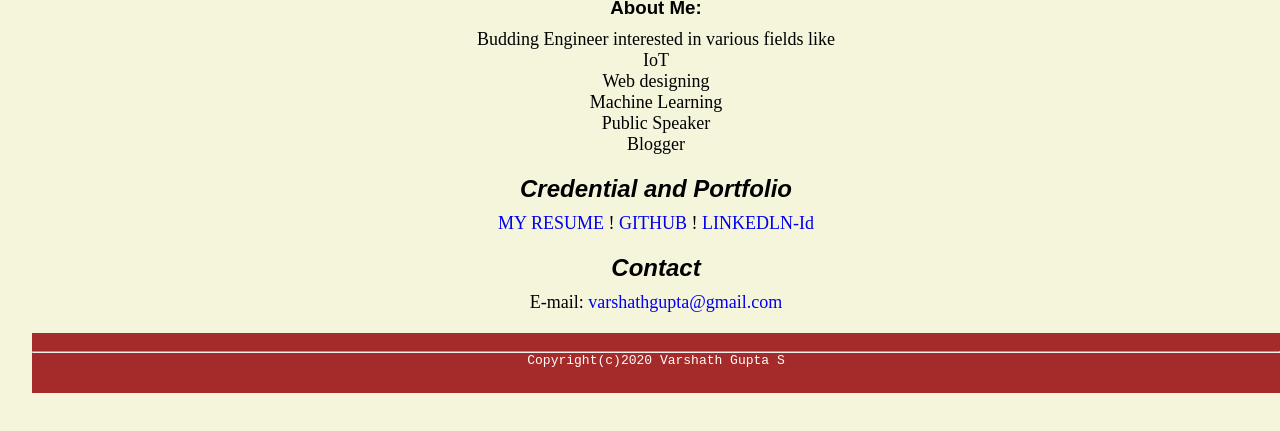
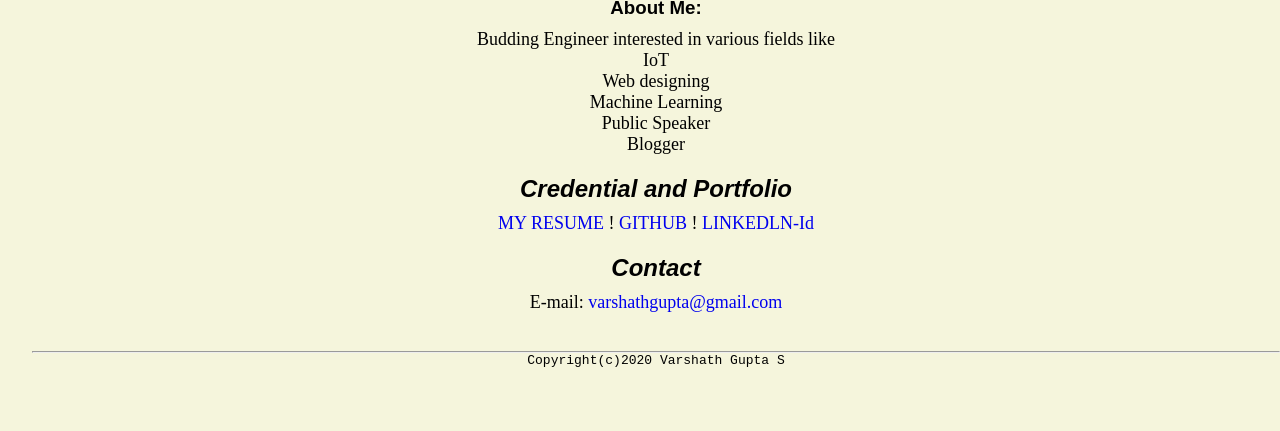
Before and after one commit to varshathgupta/portfolio, a plain HTML site: page index.html in a window 1280 px wide. Shown: the part 365-796 px from the top of the page. Drawn offline with Linux system fonts and the light colour scheme.

Commit message:
Update index.css

```diff
--- a/index.css
+++ b/index.css
@@ -50,6 +50,5 @@ h2{
 }
 footer{
 	padding-bottom:25px;
-	background-color:brown;
-	color:white;
+
 }
```
